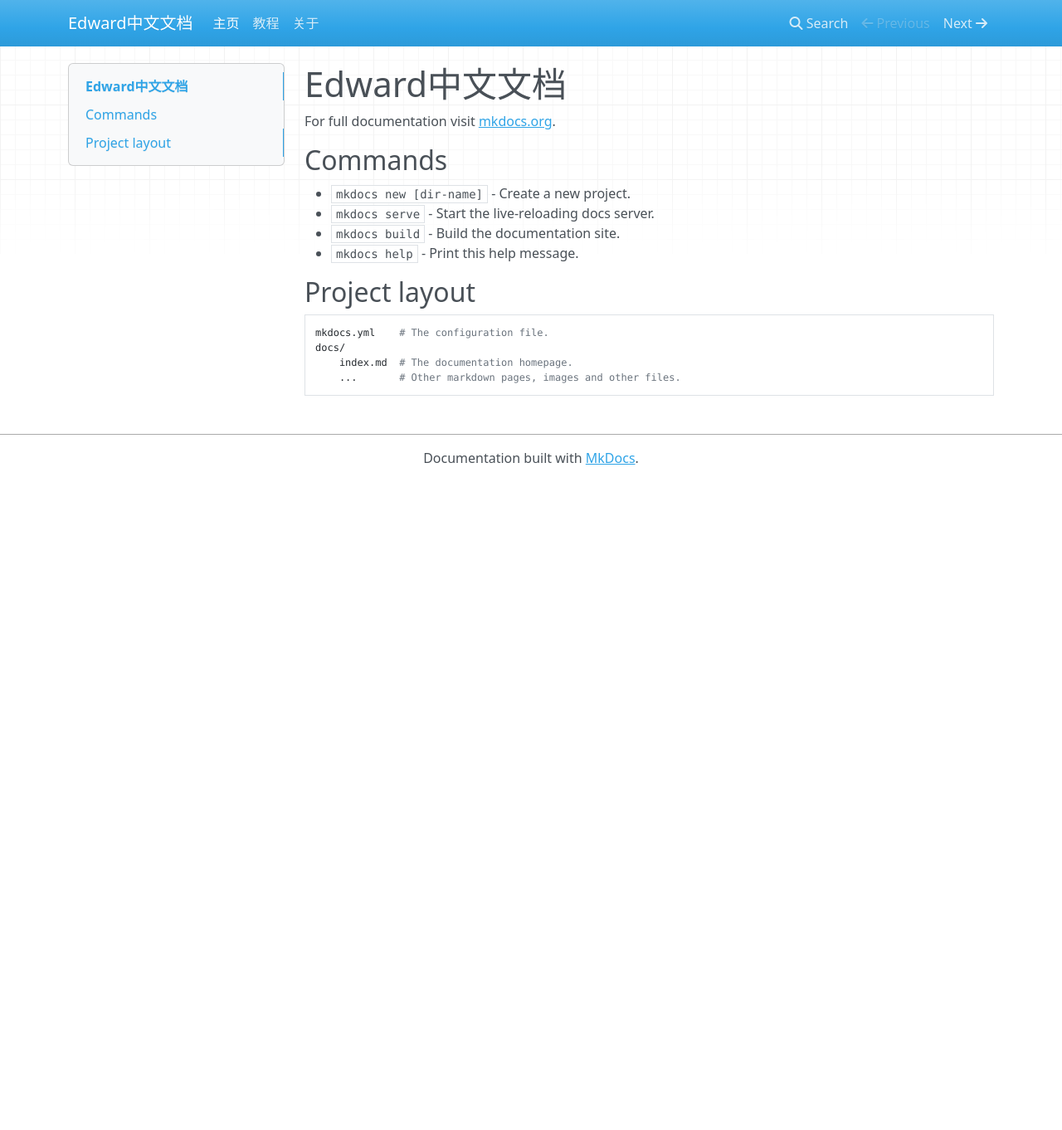
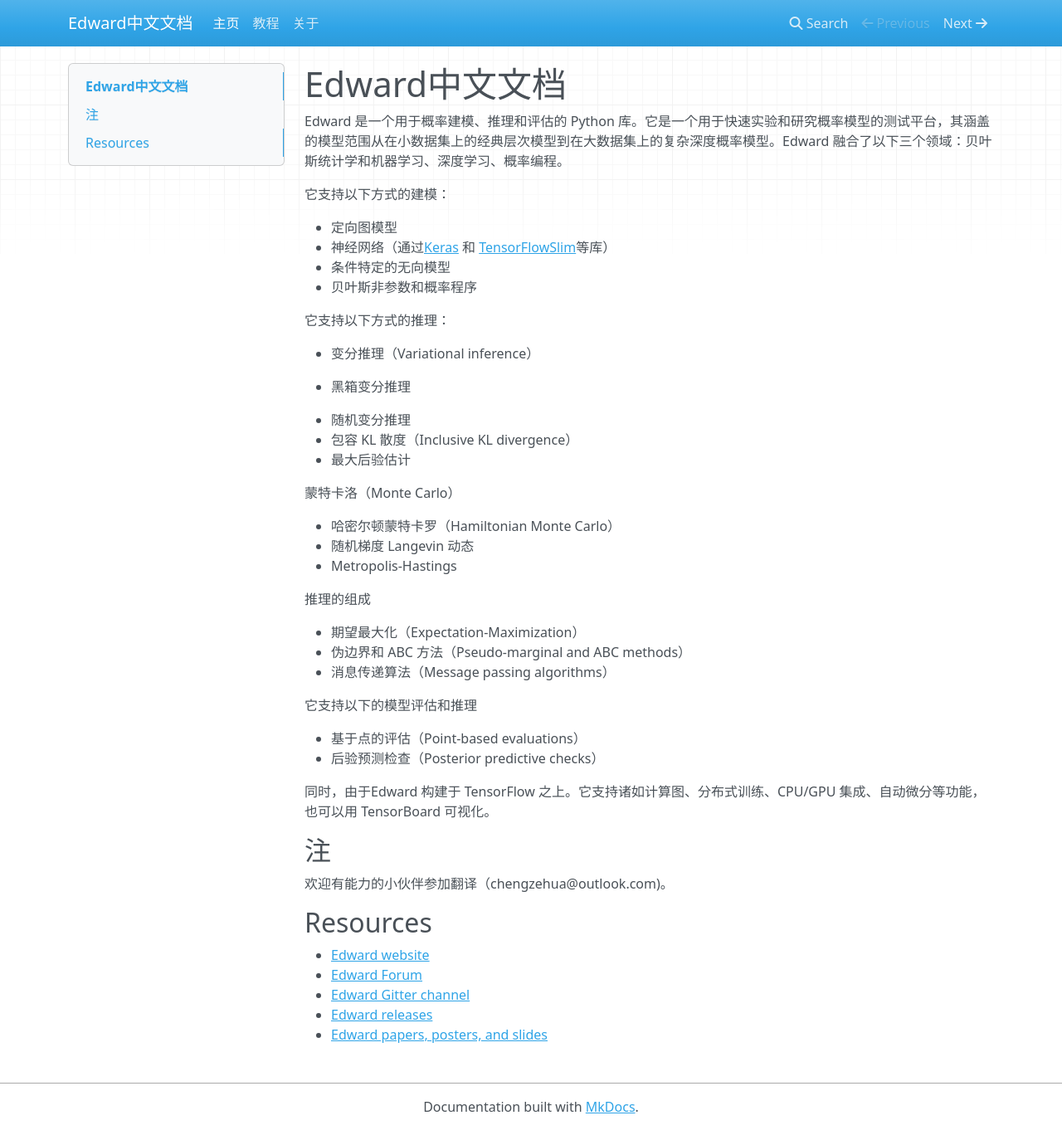
Before and after one commit to limberc/Ed-cn, an MkDocs documentation site: the page built from docs/index.md, in a window 1280 px wide and 1362 px high. Shown: the whole window at 83% size. Built offline with MkDocs 1.6.1, drawn with Linux system fonts in a browser that asks for light colours; nearby versions of some CDN libraries; old or Windows-style settings are respelled for this version of MkDocs.

Commit message:
Update
Update

```diff
--- a/docs/index.md
+++ b/docs/index.md
@@ -1,17 +1,51 @@
 # Edward中文文档
 
-For full documentation visit [mkdocs.org](http://mkdocs.org).
+Edward 是一个用于概率建模、推理和评估的 Python 库。它是一个用于快速实验和研究概率模型的测试平台，其涵盖的模型范围从在小数据集上的经典层次模型到在大数据集上的复杂深度概率模型。Edward 融合了以下三个领域：贝叶斯统计学和机器学习、深度学习、概率编程。
 
-## Commands
+它支持以下方式的建模：
 
-* `mkdocs new [dir-name]` - Create a new project.
-* `mkdocs serve` - Start the live-reloading docs server.
-* `mkdocs build` - Build the documentation site.
-* `mkdocs help` - Print this help message.
+- 定向图模型
+- 神经网络（通过[Keras](http://keras.io) 和 [TensorFlowSlim](https://github.com/tensorflow/tensorflow/tree/master/tensorflow/contrib/slim)等库）
+- 条件特定的无向模型
+- 贝叶斯非参数和概率程序
 
-## Project layout
+它支持以下方式的推理：
 
-    mkdocs.yml    # The configuration file.
-    docs/
-        index.md  # The documentation homepage.
-        ...       # Other markdown pages, images and other files.
+- 变分推理（Variational inference）
+
+
+- 黑箱变分推理
+- 随机变分推理
+- 包容 KL 散度（Inclusive KL divergence）
+- 最大后验估计
+
+蒙特卡洛（Monte Carlo）
+
+- 哈密尔顿蒙特卡罗（Hamiltonian Monte Carlo）
+- 随机梯度 Langevin 动态
+- Metropolis-Hastings
+
+推理的组成
+
+- 期望最大化（Expectation-Maximization）
+- 伪边界和 ABC 方法（Pseudo-marginal and ABC methods）
+- 消息传递算法（Message passing algorithms）
+
+它支持以下的模型评估和推理
+
+- 基于点的评估（Point-based evaluations）
+- 后验预测检查（Posterior predictive checks）
+
+同时，由于Edward 构建于 TensorFlow 之上。它支持诸如计算图、分布式训练、CPU/GPU 集成、自动微分等功能，也可以用 TensorBoard 可视化。
+
+## 注
+
+欢迎有能力的小伙伴参加翻译（chengzehua@outlook.com)。
+
+## Resources
+
+- [Edward website](http://edwardlib.org)
+- [Edward Forum](http://discuss.edwardlib.org)
+- [Edward Gitter channel](http://gitter.im/blei-lab/edward)
+- [Edward releases](https://github.com/blei-lab/edward/releases)
+- [Edward papers, posters, and slides](https://github.com/edwardlib/papers)
```
